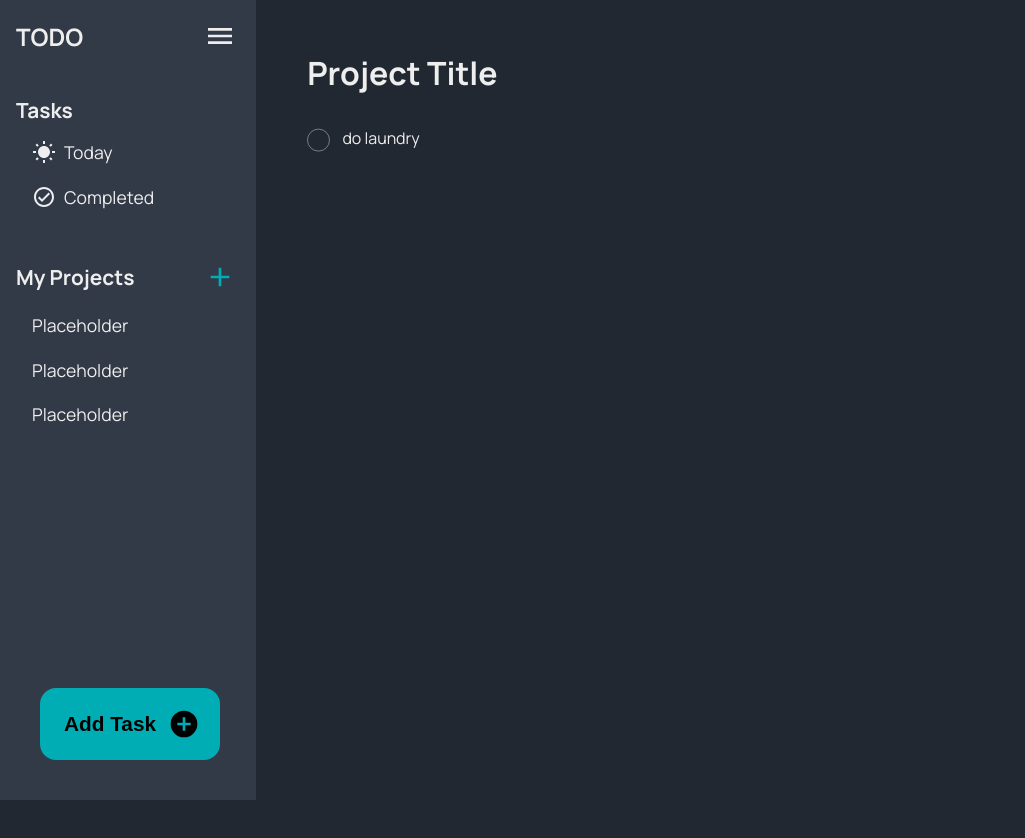
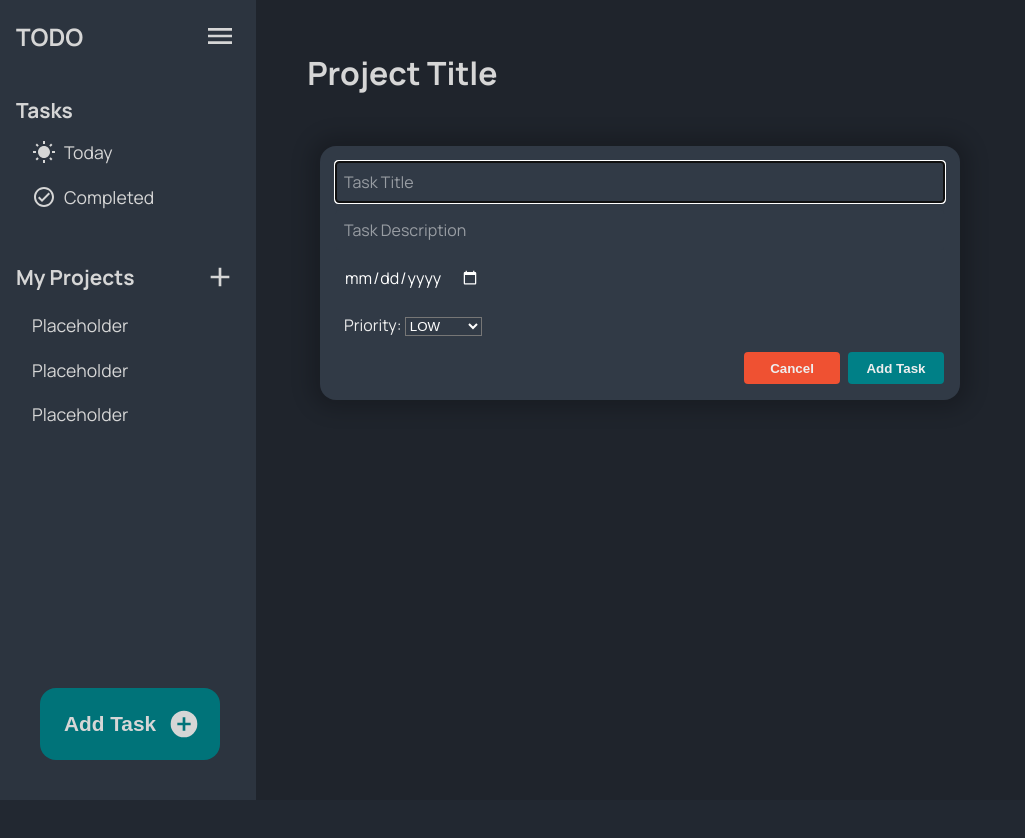
Before and after one commit to aadilhabibsattar/odin-todo-list, a website built with webpack: page src/template.html in a window 1280 px wide. Both pictures are taken after a click on the button "Add Task". Shown: the top 838 px of the page, without its empty margins (0-1025 px from the left). Built offline with nearby package versions, Linux system fonts and the light colour scheme.

Commit message:
added dialog, task inputs, and task object creation

```diff
--- a/src/index.js
+++ b/src/index.js
@@ -1,40 +1,41 @@
 import "./styles/global.css";
+import "./scripts/task-input.js";
 
 const taskContainer = document.querySelector(".task-container");
-class Task {
-   constructor(title, description, dueDate, priority) {
-      this.title = title;
-      this.description = description;
-      this.dueDate = dueDate;
-      this.priority = priority;
-   }
+// class Task {
+//     constructor(title, description, dueDate, priority) {
+//         this.title = title;
+//         this.description = description;
+//         this.dueDate = dueDate;
+//         this.priority = priority;
+//     }
 
-   generateTaskHTML() {
-      const html = `
-         <div class="task">
-            <div class="checkbox">
-                  <svg xmlns="http://www.w3.org/2000/svg" viewBox="0 0 24 24"><title>check</title><path d="M21,7L9,19L3.5,13.5L4.91,12.09L9,16.17L19.59,5.59L21,7Z" /></svg>
-            </div>
-            <div class="task-title">${this.title}</div>
-            <div class="task-description"></div>
-            <div class="due-date"></div>
-         </div>`;
+//     generateTaskHTML() {
+//         const html = `
+//          <div class="task">
+//             <div class="checkbox">
+//                   <svg xmlns="http://www.w3.org/2000/svg" viewBox="0 0 24 24"><title>check</title><path d="M21,7L9,19L3.5,13.5L4.91,12.09L9,16.17L19.59,5.59L21,7Z" /></svg>
+//             </div>
+//             <div class="task-title">${this.title}</div>
+//             <div class="task-description"></div>
+//             <div class="due-date"></div>
+//          </div>`;
 
-      return html;
-   }
-}
+//         return html;
+//     }
+// }
 
-function addTaskToPage(content) {
-   taskContainer.innerHTML += content;
-}
+// function addTaskToPage(content) {
+//     taskContainer.innerHTML += content;
+// }
 
-const task = new Task("do laundry", "description", "dueDate", "priority");
-const taskContent = task.generateTaskHTML();
-addTaskToPage(taskContent);
+// const task = new Task("do laundry", "description", "dueDate", "priority");
+// const taskContent = task.generateTaskHTML();
+// addTaskToPage(taskContent);
 
-const checkboxes = document.querySelectorAll(".checkbox");
-checkboxes.forEach((checkbox) => {
-   checkbox.addEventListener("click", () => {
-      checkbox.classList.toggle("checkbox--checked");
-   });
-});
+// const checkboxes = document.querySelectorAll(".checkbox");
+// checkboxes.forEach((checkbox) => {
+//     checkbox.addEventListener("click", () => {
+//         checkbox.classList.toggle("checkbox--checked");
+//     });
+// });
--- /dev/null
+++ b/src/scripts/task-generator.js
@@ -0,0 +1,14 @@
+export const taskList = [];
+
+export class Task {
+    constructor(title, description, dueDate, priority) {
+        this.title = title;
+        this.description = description;
+        this.dueDate = dueDate;
+        this.priority = priority;
+    }
+
+    addTaskToList(task) {
+        taskList.push(this);
+    }
+}
--- /dev/null
+++ b/src/scripts/task-input.js
@@ -0,0 +1,34 @@
+import { Task, taskList } from "./task-generator.js";
+
+document.addEventListener("DOMContentLoaded", () => {
+    const addTaskButton = document.querySelector(".add-task-button");
+    const dialog = document.querySelector(".dialog");
+    const closeModalButton = document.querySelector(".dialog-close-dialog-btn");
+    const dialogAddTaskButton = document.querySelector(".dialog-add-task-btn");
+
+    const titleInput = document.querySelector(".task-title-input");
+    const descriptionInput = document.querySelector(".task-description-input");
+    const dateInput = document.querySelector(".date-input");
+    const priorityInput = document.querySelector(".priority-input");
+
+    addTaskButton.addEventListener("click", () => {
+        dialog.showModal();
+    });
+
+    closeModalButton.addEventListener("click", () => {
+        dialog.close();
+    });
+
+    dialogAddTaskButton.addEventListener("click", () => {
+        const title = titleInput.value;
+        const description = descriptionInput.value;
+        const dueDate = dateInput.value;
+        const priority = priorityInput.value;
+
+        const task = new Task(title, description, dueDate, priority);
+        task.addTaskToList();
+        console.log(task);
+        console.log(taskList);
+        dialog.close();
+    });
+});
--- /dev/null
+++ b/src/styles/dialog.css
@@ -0,0 +1,99 @@
+.dialog {
+    position: absolute;
+    top: 50%;
+    left: 50%;
+    transform: translate(-50%, -100%);
+
+    border: none;
+
+    width: 50vw;
+    /* height: 35vh; */
+
+    padding: 1rem;
+    border-radius: 1rem;
+
+    background-color: var(--sidebarColor);
+    color: var(--lightColor);
+
+    box-shadow: 0px 0px 20px 10px rgba(0, 0, 0, 0.2);
+}
+
+.dialog-wrapper {
+    display: flex;
+    flex-direction: column;
+    justify-content: flex-end;
+}
+
+.dialog-buttons {
+    display: flex;
+    justify-content: right;
+    gap: 0.5rem;
+}
+
+.dialog-buttons > button {
+    border: none;
+    border-radius: 0.25rem;
+    width: 6rem;
+    height: 2rem;
+    cursor: pointer;
+    color: var(--lightColor);
+    font-weight: bold;
+}
+
+.dialog-add-task-btn {
+    background-color: var(--blueColor);
+}
+
+.dialog-close-dialog-btn {
+    background-color: var(--redColor);
+}
+
+.form {
+    display: flex;
+    flex-direction: column;
+    gap: 0.5rem;
+    padding-bottom: 0.5rem;
+}
+
+input {
+    width: 100%;
+    height: 2.5rem;
+    padding: 0.5rem;
+    font-size: 1rem;
+    font-family: "Manrope", sans-serif;
+
+    border: none;
+    border-radius: 0.2rem;
+
+    color: var(--whiteColor);
+    background-color: var(--sidebarColor);
+}
+
+input::placeholder {
+    color: white;
+    opacity: 0.5;
+}
+
+input[type="date"] {
+    width: 25%;
+    background-color: transparent;
+    color: white;
+    border: none;
+    padding: 0.5em;
+    font-size: 1rem;
+    caret-color: transparent;
+    -moz-appearance: textfield;
+}
+
+input[type="date"]::-webkit-calendar-picker-indicator {
+    cursor: pointer;
+    filter: invert(1); /* Makes icon white */
+}
+
+.priority-input-container {
+    padding: 0.5rem;
+}
+select {
+    background-color: var(--sidebarColor);
+    color: white;
+}
--- a/src/styles/global.css
+++ b/src/styles/global.css
@@ -2,13 +2,14 @@
 @import "./task-button.css";
 @import "./sidebar.css";
 @import "./tasks.css";
+@import "./dialog.css";
 
 /* Base styles */
 :root {
     --backgroundColor: #222831;
     --sidebarColor: #313a46;
     --secondaryColor: #747e8f;
-   --blueColor: #00adb5;
+    --blueColor: #008087;
     --lightColor: #eeeeee;
     --greenColor: #01965a;
     --redColor: #ef5132;
--- a/src/styles/sidebar.css
+++ b/src/styles/sidebar.css
@@ -109,7 +109,8 @@
 }
 
 .sidebar-projects-section--add-project-button-plus-icon > svg {
-   fill: var(--blueColor);
+  /* fill: var(--blueColor); */
+  fill: var(--lightColor);
 }
 
 .sidebar-projects-section--add-project-button-plus-icon:hover {
--- a/src/styles/task-button.css
+++ b/src/styles/task-button.css
@@ -3,9 +3,9 @@
     bottom: 2rem;
     left: 2.5rem;
     background-color: var(--blueColor);
-   z-index: 100;
+    z-index: 2;
 
-   color: black;
+    color: var(--lightColor);
     padding: 1rem;
     padding-left: 1.5rem;
     border: none;
@@ -23,7 +23,7 @@
 }
 
 .add-task-button:hover {
-   background-color: #00d7e2;
+    background-color: #008990;
     transform: scale(1.05);
 }
 
@@ -33,7 +33,7 @@
 }
 
 .add-task-button--plus-icon > svg {
-   fill: black;
+    fill: var(--lightColor);
     transform: translate(0rem -0.4rem);
 }
 
--- a/src/template.html
+++ b/src/template.html
@@ -7,6 +7,8 @@
    </head>
    <body>
       <div class="body-wrapper">
+
+         <!-- ! ADD TASK BUTTON -->
          <button class="add-task-button">
             <div class="add-task-button--text">Add Task</div>
             <div class="add-task-button--plus-icon icon-container">
@@ -18,7 +20,10 @@
                </svg>
             </div>
          </button>
+
+         <!-- ! SIDEBAR -->
          <div class="sidebar">
+
             <div class="sidebar-top">
                <div class="sidebar-top--title">TODO</div>
                <div class="sidebar-top--menu-icon icon-container">
@@ -28,8 +33,11 @@
                   </svg>
                </div>
             </div>
+
             <div class="sidebar-section-container">
+
                <div class="sidebar-section--header sidebar-tasks-section--header">Tasks</div>
+
                <div class="sidebar-tasks-section">
                   <div class="sidebar-tasks-section--task-page-container">
                      <div class="sidebar-tasks-section--today-page sidebar-page">
@@ -66,6 +74,7 @@
                      </div>
                   </div>
                </div>
+
                <div class="sidebar-projects-section">
                   <div class="sidebar-projects-section--header-container">
                      <div class="sidebar-section--header">My Projects</div>
@@ -89,8 +98,12 @@
                      <div class="sidebar-projects-section--project-page sidebar-page">Placeholder</div>
                   </div>
                </div>
+
             </div>
+
          </div>
+
+         <!-- ! TASK VIEW -->
          <div class="task-view-container">
             <div class="task-view-title">Project Title</div>
             <div class="task-container">
@@ -100,6 +113,35 @@
                </div> -->
             </div>
          </div>
+
+         <!-- ! DIALOG -->
+         <dialog class="dialog">
+            <div class="dialog-wrapper">
+               <div class="form">
+                  <div class="task-title-input-container">
+                     <input class="task-title-input" required type="text" name="name" id="name" placeholder="Task Title" />
+                  </div>
+                  <div class="task-description-input-container">
+                     <input class="task-description-input" type="text" name="name" id="name" placeholder="Task Description" />
+                  </div>
+                  <div class="date-input-container">
+                     <input class="date-input" required type="date">
+                  </div>
+                  <div class="priority-input-container">
+                     Priority:
+                     <select class="priority-input">
+                        <option value="priority-low">LOW</option>
+                        <option value="priority-medium">MEDIUM</option>
+                        <option value="priority-high">HIGH</option>
+                     </select>
+                  </div>
+               </div>
+               <div class="dialog-buttons">
+                  <button class="dialog-close-dialog-btn">Cancel</button>
+                  <button class="dialog-add-task-btn">Add Task</button>
+               </div>
+            </div>
+         </dialog>
       </div>
    </body>
 </html>
```
Also changed, not shown: src/styles/tasks.css (indentation only). Lines whose indentation alone changed are shown as unchanged.
